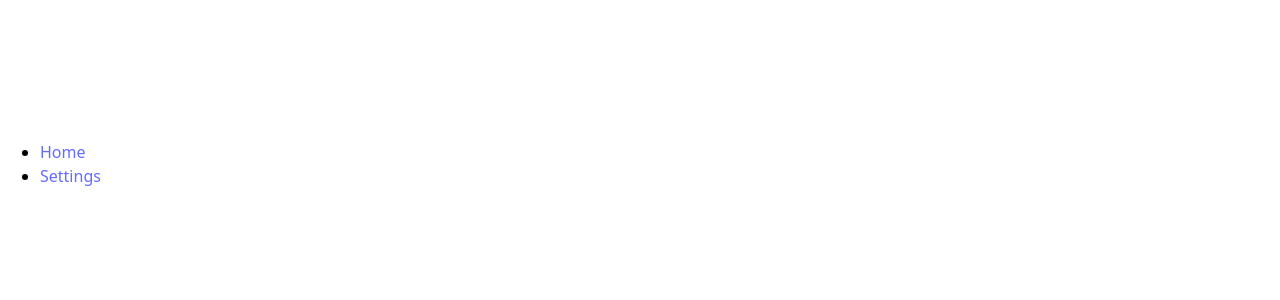
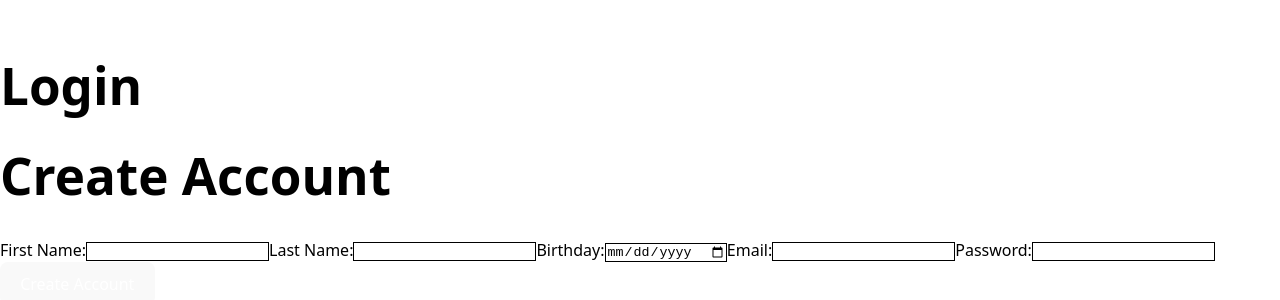
Before and after one commit to annavan/webDev, a React (Vite) app: page /login in a window 1280 px wide. Before the commit this address had no page. Shown: the part 236-536 px from the top of the page. Built offline with nearby package versions, Linux system fonts and the light colour scheme; what parse would draw is missing.

Commit message:
feature 3 actually working

```diff
--- a/src/Components/Components.jsx
+++ b/src/Components/Components.jsx
@@ -1,22 +1,22 @@
 import React from "react";
 import { BrowserRouter as Router, Routes, Route } from "react-router-dom";
+import { Navigate } from "react-router-dom";
 import Main from "./Main/Main.jsx"; // Account creation/login page
 import Home from "./Home/Home.jsx"; // Home page
 import Settings from "./Settings/Settings.jsx"; // Settings page
 import Footer from "./Footer/Footer.jsx"; // Footer component
+import Login from "./Login/Login.jsx"; // Login component
 
 const Components = () => {
     return (
       <Router>
         <Routes>
-        {/* Route for login or account creation page */}
-        <Route path="/create-account" element={<Main />} />
-        {/* Home page route */}
-        <Route path="/" element={<Home />} />
-        {/* Settings page route */}
+          {/* Default redirect to login page */}
+          <Route path="/" element={<Navigate to="/login" />} />
+          <Route path="/login" element={<Login />} />
+          <Route path="/home" element={<Home />} />
           <Route path="/settings" element={<Settings />} />
         </Routes>
-      <Footer />
       </Router>
     );
   };
--- a/src/Components/Footer/Footer.jsx
+++ b/src/Components/Footer/Footer.jsx
@@ -6,7 +6,7 @@ const Footer = () => {
             <nav>
                 <ul>
                     <li>
-                        <Link to="/">Home</Link>
+                        <Link to="/home">Home</Link>
                     </li>
                     <li>
                         <Link to="/settings">Settings</Link>
--- a/src/Components/Home/Home.jsx
+++ b/src/Components/Home/Home.jsx
@@ -1,7 +1,12 @@
+import Footer from "../Footer/Footer";
+
 export default function Home() {
   return (
     <div>
       <h1>Welcome to our app!</h1>
+      {/* show footer on this page */}
+      <Footer />
     </div>
+
   );
 }
--- /dev/null
+++ b/src/Components/Login/Login.jsx
@@ -0,0 +1,10 @@
+import Main from "../Main/Main.jsx"; // Account creation/login page
+
+export default function Login() {
+    return (
+        <div>
+        <h1>Login</h1>
+        <Main />
+        </div>
+    );
+}
--- a/src/Components/Main/Main.jsx
+++ b/src/Components/Main/Main.jsx
@@ -1,4 +1,5 @@
 import React, { useState } from "react";
+import Parse from "parse";
 import { useNavigate } from "react-router-dom"; // Import useNavigate hook
 import { createUser } from "../../Services/Users.jsx"; // Assuming this is your service for creating users
 
@@ -18,6 +19,9 @@ const Main = () => {
     e.preventDefault();
 
     try {
+      // Ensure no existing invalid session
+      await Parse.User.logOut();
+
       const createdAccount = await createUser(
         newUser.firstName,
         newUser.lastName,
@@ -28,7 +32,7 @@ const Main = () => {
 
       setCreatedUser(createdAccount); // Set the created user
       // Redirect to home page after account creation
-      navigate("/"); // Redirects user to the home page
+      navigate("/home"); // Redirects user to the home page
     } catch (error) {
       console.error("Error creating account:", error);
     }
--- a/src/Components/Settings/Settings.jsx
+++ b/src/Components/Settings/Settings.jsx
@@ -1,7 +1,10 @@
+import Footer from "../Footer/Footer";
+
 export default function Settings() {
     return (
         <div>
         <h1>Settings</h1>
+        <Footer />
         </div>
     );
 }
```
Lines whose indentation alone changed are shown as unchanged.
